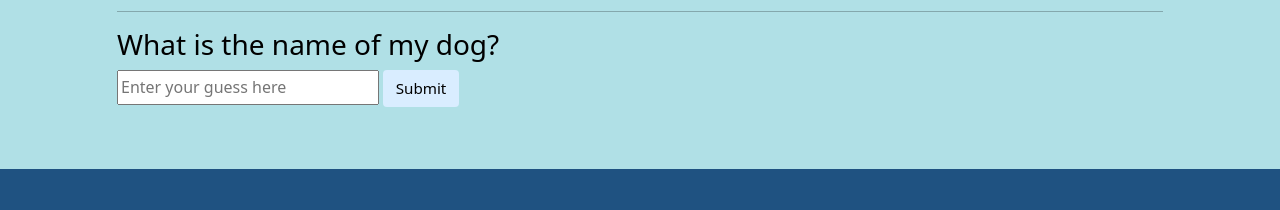
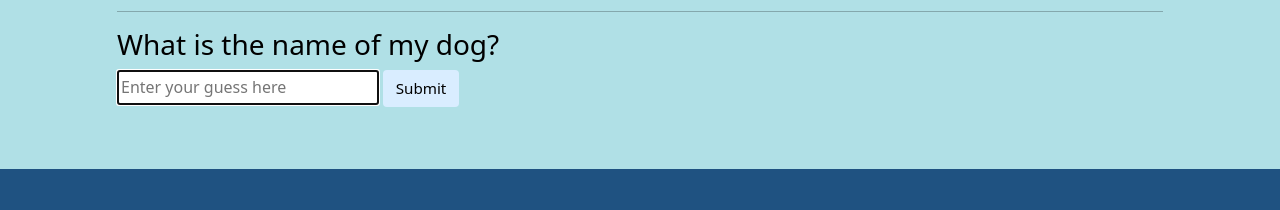
Before and after one commit to wildlyons99/cs50-Webpage, a plain HTML site: page homepage/trivia.html in a window 1280 px wide. Shown: the part 461-671 px from the top of the page. Drawn offline with nearby package versions, Linux system fonts and the light colour scheme.

Commit message:
Update trivia.html

```diff
--- a/homepage/trivia.html
+++ b/homepage/trivia.html
@@ -131,7 +131,7 @@
         <!-- TODO: Add free response question here -->
         <h3> What is the name of my dog? </h3>
         <form onsubmit="return false;">
-            <input type="text" id="dname" placeholder="Enter your guess here" name="dname">
+            <input type="text" id="dname" autocomplete="off" autofocus placeholder="Enter your guess here" name="dname">
             <input type="submit" id="check" name="check">
         </form>
 
```
